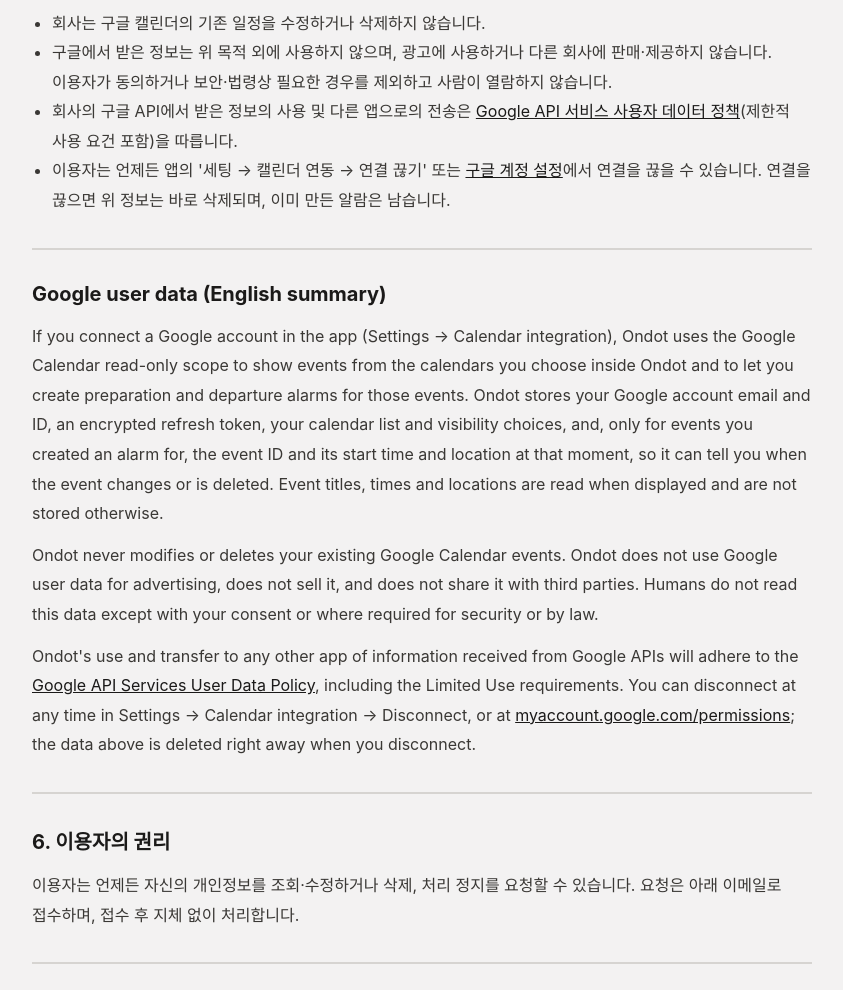
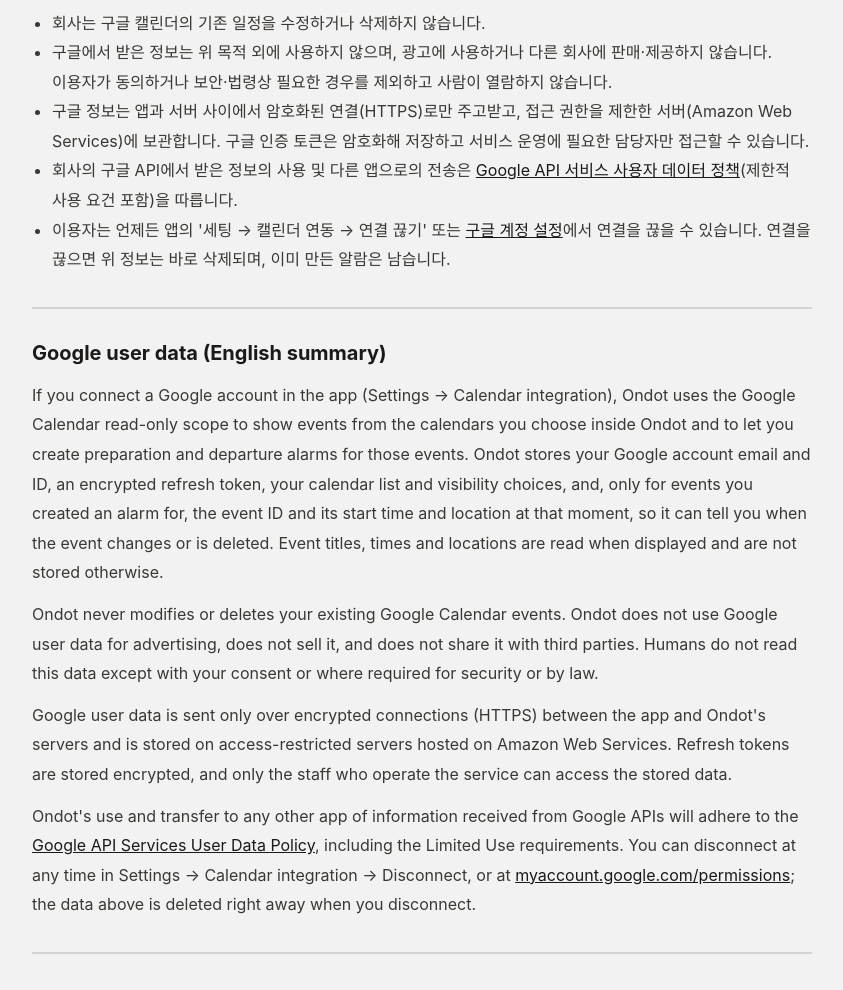
Before and after one commit to DH-Crew/On-Dot_Web, a plain HTML site: page site/privacy.html in a window 1280 px wide. Shown: the part 1846-2836 px from the top of the page, without its empty margins (218-1061 px from the left). Drawn offline with Linux system fonts and the light colour scheme; a web font is replaced by a local one.

Commit message:
Docs: 개인정보처리방침에 구글 정보 보호 방법 추가 (#2)

```diff
--- a/site/privacy.html
+++ b/site/privacy.html
@@ -89,6 +89,7 @@
       <ul style="margin:12px 0 0;padding-left:20px;font-size:16px;line-height:1.85;color:#3A3835">
         <li>회사는 구글 캘린더의 기존 일정을 수정하거나 삭제하지 않습니다.</li>
         <li>구글에서 받은 정보는 위 목적 외에 사용하지 않으며, 광고에 사용하거나 다른 회사에 판매·제공하지 않습니다. 이용자가 동의하거나 보안·법령상 필요한 경우를 제외하고 사람이 열람하지 않습니다.</li>
+        <li>구글 정보는 앱과 서버 사이에서 암호화된 연결(HTTPS)로만 주고받고, 접근 권한을 제한한 서버(Amazon Web Services)에 보관합니다. 구글 인증 토큰은 암호화해 저장하고 서비스 운영에 필요한 담당자만 접근할 수 있습니다.</li>
         <li>회사의 구글 API에서 받은 정보의 사용 및 다른 앱으로의 전송은 <a href="https://developers.google.com/terms/api-services-user-data-policy" style="text-decoration:underline">Google API 서비스 사용자 데이터 정책</a>(제한적 사용 요건 포함)을 따릅니다.</li>
         <li>이용자는 언제든 앱의 '세팅 → 캘린더 연동 → 연결 끊기' 또는 <a href="https://myaccount.google.com/permissions" style="text-decoration:underline">구글 계정 설정</a>에서 연결을 끊을 수 있습니다. 연결을 끊으면 위 정보는 바로 삭제되며, 이미 만든 알람은 남습니다.</li>
       </ul>
@@ -98,6 +99,7 @@
       <h2 style="font-size:20px;font-weight:700;margin:0 0 16px">Google user data (English summary)</h2>
       <p style="font-size:16px;line-height:1.85;color:#3A3835;margin:0 0 12px">If you connect a Google account in the app (Settings → Calendar integration), Ondot uses the Google Calendar read-only scope to show events from the calendars you choose inside Ondot and to let you create preparation and departure alarms for those events. Ondot stores your Google account email and ID, an encrypted refresh token, your calendar list and visibility choices, and, only for events you created an alarm for, the event ID and its start time and location at that moment, so it can tell you when the event changes or is deleted. Event titles, times and locations are read when displayed and are not stored otherwise.</p>
       <p style="font-size:16px;line-height:1.85;color:#3A3835;margin:0 0 12px">Ondot never modifies or deletes your existing Google Calendar events. Ondot does not use Google user data for advertising, does not sell it, and does not share it with third parties. Humans do not read this data except with your consent or where required for security or by law.</p>
+      <p style="font-size:16px;line-height:1.85;color:#3A3835;margin:0 0 12px">Google user data is sent only over encrypted connections (HTTPS) between the app and Ondot's servers and is stored on access-restricted servers hosted on Amazon Web Services. Refresh tokens are stored encrypted, and only the staff who operate the service can access the stored data.</p>
       <p style="font-size:16px;line-height:1.85;color:#3A3835;margin:0">Ondot's use and transfer to any other app of information received from Google APIs will adhere to the <a href="https://developers.google.com/terms/api-services-user-data-policy" style="text-decoration:underline">Google API Services User Data Policy</a>, including the Limited Use requirements. You can disconnect at any time in Settings → Calendar integration → Disconnect, or at <a href="https://myaccount.google.com/permissions" style="text-decoration:underline">myaccount.google.com/permissions</a>; the data above is deleted right away when you disconnect.</p>
     </section>
 
```
